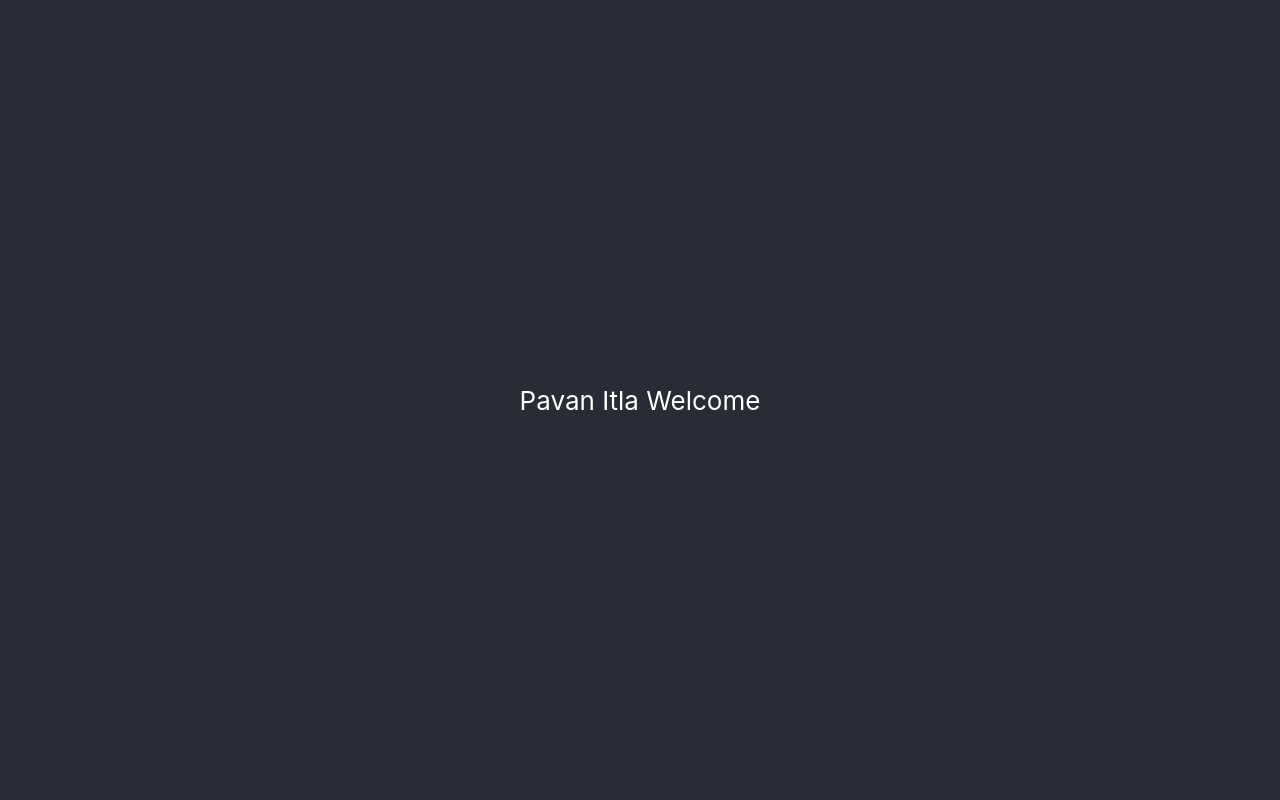
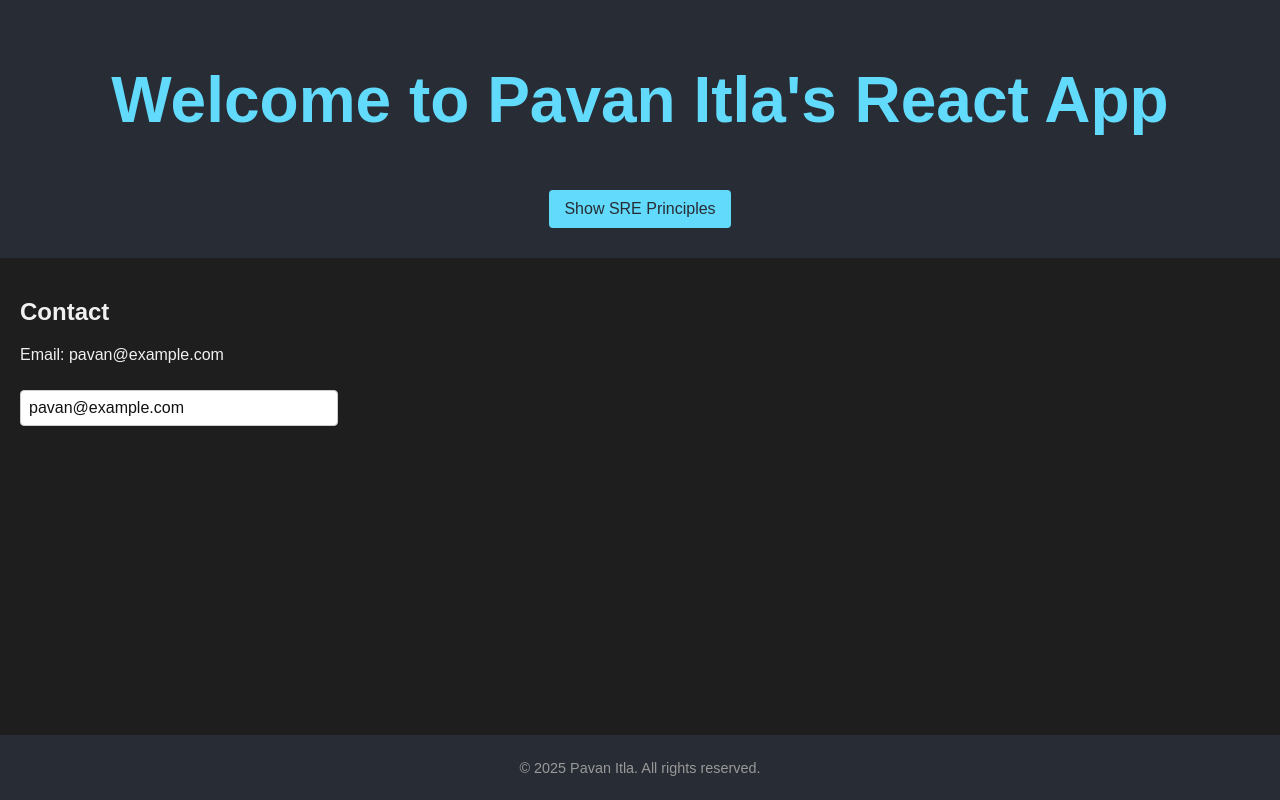
Before and after one commit to itlapav/react-cicd, a React (Create React App) app: page / in a window 1280 px wide. Built offline with nearby package versions, Linux system fonts and the light colour scheme.

Commit message:
Basic react UI

```diff
--- a/src/App.css
+++ b/src/App.css
@@ -1,38 +1,66 @@
-.App {
-  text-align: center;
+/* App.css */
+
+html, body, #root, .App {
+  height: 100%;
+  margin: 0;
+  font-family: Arial, sans-serif;
+  background-color: #121212;
+  color: #f0f0f0;
 }
 
-.App-logo {
-  height: 40vmin;
-  pointer-events: none;
-}
-
-@media (prefers-reduced-motion: no-preference) {
-  .App-logo {
-    animation: App-logo-spin infinite 20s linear;
-  }
+.App {
+  display: flex;
+  flex-direction: column;
+  min-height: 100vh; /* full viewport height */
 }
 
 .App-header {
   background-color: #282c34;
-  min-height: 100vh;
-  display: flex;
-  flex-direction: column;
-  align-items: center;
-  justify-content: center;
-  font-size: calc(10px + 2vmin);
-  color: white;
+  padding: 20px;
+  text-align: center;
+  font-size: 2rem;
+  font-weight: bold;
+  color: #61dafb;
+  flex-shrink: 0;
 }
 
-.App-link {
-  color: #61dafb;
+main {
+  flex-grow: 1; /* take all available space */
+  padding: 20px;
+  background-color: #1e1e1e;
 }
 
-@keyframes App-logo-spin {
-  from {
-    transform: rotate(0deg);
-  }
-  to {
-    transform: rotate(360deg);
-  }
+footer {
+  background-color: #282c34;
+  padding: 10px;
+  text-align: center;
+  font-size: 0.9rem;
+  flex-shrink: 0;
+  color: #999;
 }
+
+button {
+  background-color: #61dafb;
+  border: none;
+  padding: 10px 15px;
+  font-size: 1rem;
+  border-radius: 4px;
+  cursor: pointer;
+  margin: 10px 0;
+  color: #282c34;
+}
+
+button:hover {
+  background-color: #21a1f1;
+}
+
+input[type="email"] {
+  padding: 8px;
+  font-size: 1rem;
+  border-radius: 4px;
+  border: 1px solid #ccc;
+  width: 100%;
+  max-width: 300px;
+  margin-top: 10px;
+  color: #121212;
+}
--- a/src/App.js
+++ b/src/App.js
@@ -1,14 +1,56 @@
-import logo from './logo.svg';
+import React, { useState } from 'react';
 import './App.css';
 
 function App() {
+  const [showMore, setShowMore] = useState(false);
+  const [contactEmail, setContactEmail] = useState('pavan@example.com');
+
+  const srePrinciples = [
+    'Embrace risk',
+    'Service Level Objectives (SLOs)',
+    'Eliminate Toil',
+    'Monitoring & Alerting',
+    'Capacity Planning',
+  ];
+
   return (
     <div className="App">
       <header className="App-header">
-        <a>
-          Pavan Itla Welcome
-        </a>
+        <h1>Welcome to Pavan Itla's React App</h1>
+        <nav>
+          <button onClick={() => setShowMore(!showMore)}>
+            {showMore ? 'Hide SRE Principles' : 'Show SRE Principles'}
+          </button>
+        </nav>
       </header>
+
+      <main>
+        {showMore && (
+          <section id="sre-principles">
+            <h2>SRE Principles</h2>
+            <ul>
+              {srePrinciples.map((principle, idx) => (
+                <li key={idx}>{principle}</li>
+              ))}
+            </ul>
+          </section>
+        )}
+
+        <section id="contact">
+          <h2>Contact</h2>
+          <p>Email: {contactEmail}</p>
+          <input
+            type="email"
+            placeholder="Update contact email"
+            value={contactEmail}
+            onChange={(e) => setContactEmail(e.target.value)}
+          />
+        </section>
+      </main>
+
+      <footer>
+        <p>© 2025 Pavan Itla. All rights reserved.</p>
+      </footer>
     </div>
   );
 }
```
Also changed, not shown: src/components/Footer.css (added, +9 -0 lines), src/components/Header.css (added, +25 -0 lines), src/components/Footer.js (added), src/components/Header.js (added).
